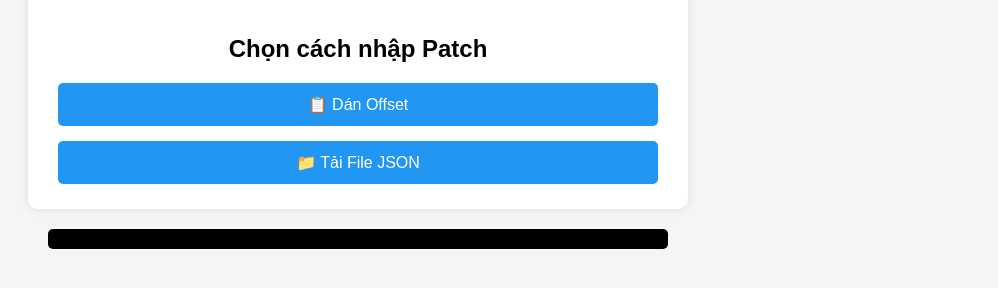
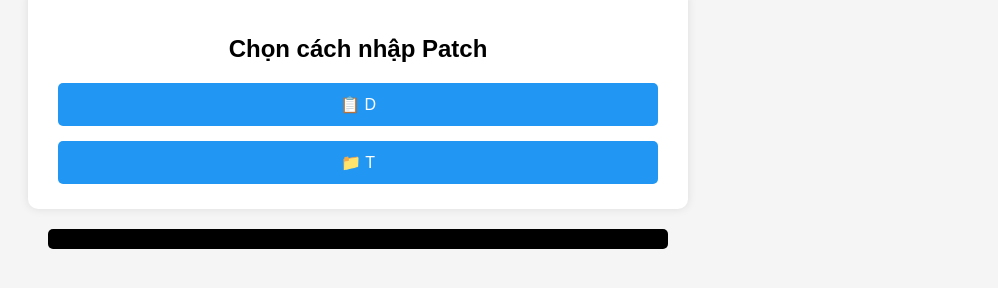
Before and after one commit to vtvmod/test, a plain HTML site: page index.html in a window 1280 px wide. Shown: the part 58-346 px from the top of the page, without its empty margins (282-1280 px from the left). Drawn offline with Linux system fonts and the light colour scheme.

Commit message:
Update index.html

```diff
--- a/index.html
+++ b/index.html
@@ -119,8 +119,8 @@
   <div class="container" id="modeSelect">
     <h2>Chọn cách nhập Patch</h2>
     <div class="mode-buttons">
-      <button onclick="selectMode('paste')">📋 Dán Offset</button>
-      <button onclick="selectMode('file')">📁 Tải File JSON</button>
+      <button onclick="selectMode('paste')">📋 D</button>
+      <button onclick="selectMode('file')">📁 T</button>
     </div>
   </div>
 
```
